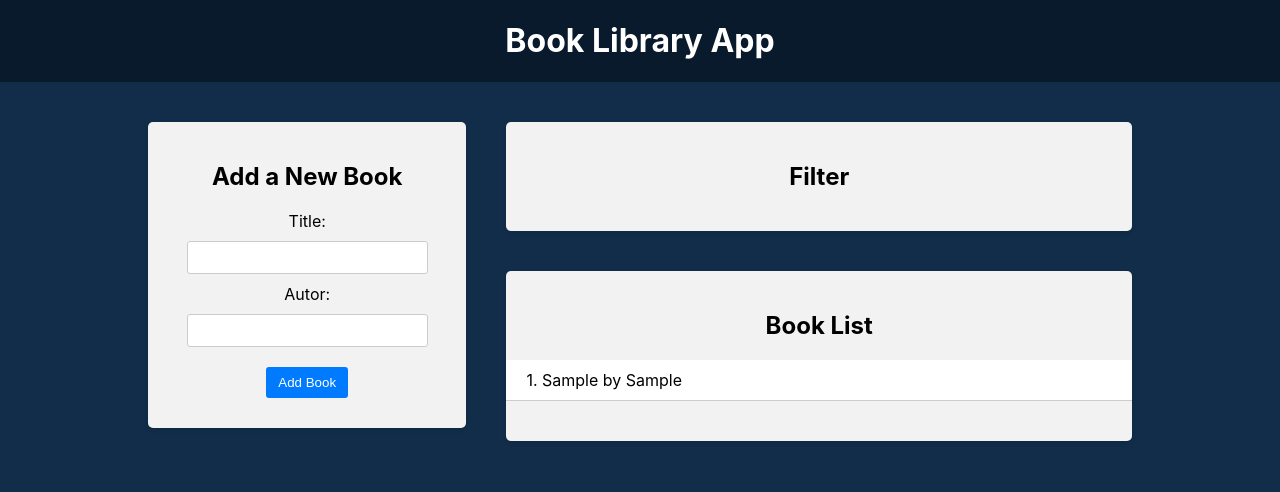
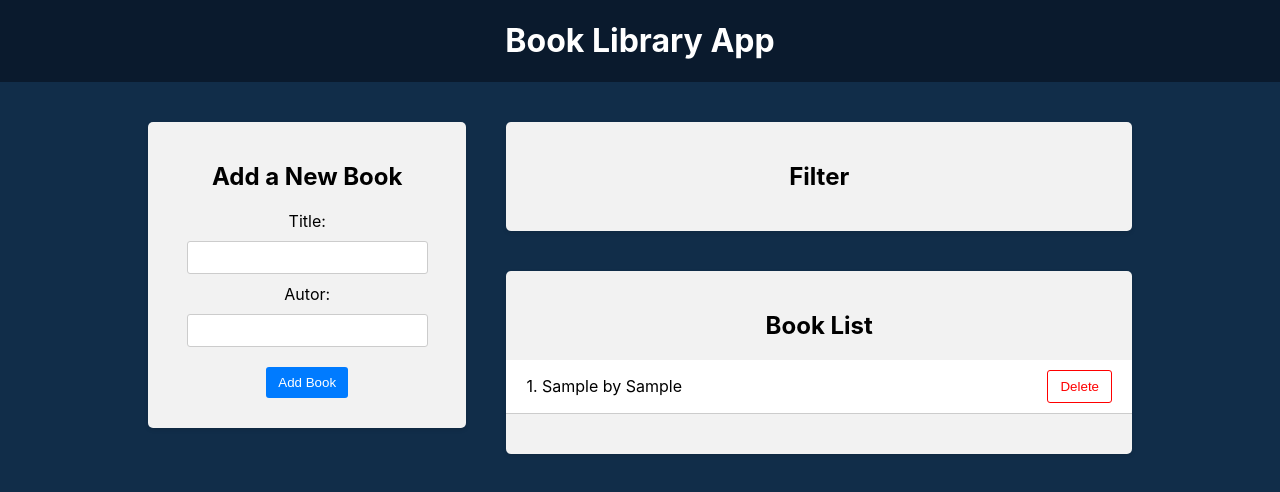
Before and after one commit to 95Kiryl/ToDoList_React, a React (Create React App) app in the folder 30-react-redux/frontend/: page / in a window 1280 px wide. Both pictures are taken after typing "Sample", "Sample" into the empty fields and a click on the button "Add Book". Shown: the top 492 px of the page. Built offline with nearby package versions, Linux system fonts and the light colour scheme.

Commit message:
Add delete book

```diff
--- a/30-react-redux/frontend/src/components/BookList/BookList.js
+++ b/30-react-redux/frontend/src/components/BookList/BookList.js
@@ -1,7 +1,13 @@
+import { deleteBook } from '../../redux/books/actionCreators';
+import { useDispatch, useSelector } from 'react-redux';
 import './BookList.css';
-import { useSelector } from 'react-redux';
+
 const BookList = () => {
     const books = useSelector((state) => state.books);
+    const dispatch = useDispatch();
+    const handleDeleteBook = (id) => {
+        dispatch(deleteBook(id));
+    }
     return (
         <div className='app-block book-list'>
             <h2>Book List</h2>
@@ -14,6 +20,9 @@
                             <div className='book-info'>
                                 {++i}. {book.title} by {book.autor}
                             </div>
+                            <div className='book-actions'>
+                                <button onClick={() => handleDeleteBook(book.id)}>Delete</button>
+                            </div>
                         </li>
                     ))}
                 </ul>
--- a/30-react-redux/frontend/src/redux/books/actionCreators.js
+++ b/30-react-redux/frontend/src/redux/books/actionCreators.js
@@ -6,3 +6,10 @@
         payload: newBook
     }
 }
+
+export const deleteBook = (id) => {
+    return {
+        type: a.DELETE_BOOK,
+        payload: id
+    }
+}
--- a/30-react-redux/frontend/src/redux/books/reducer.js
+++ b/30-react-redux/frontend/src/redux/books/reducer.js
@@ -5,7 +5,9 @@
 const booksReduser = (state = initialState, action) => {
     switch (action.type) {
         case a.ADD_BOOK:
-            return [...state, action.payload]
+            return [...state, action.payload];
+        case a.DELETE_BOOK:
+            return state.filter(book => book.id !== action.payload);
         default:
             return state;
     }
```
